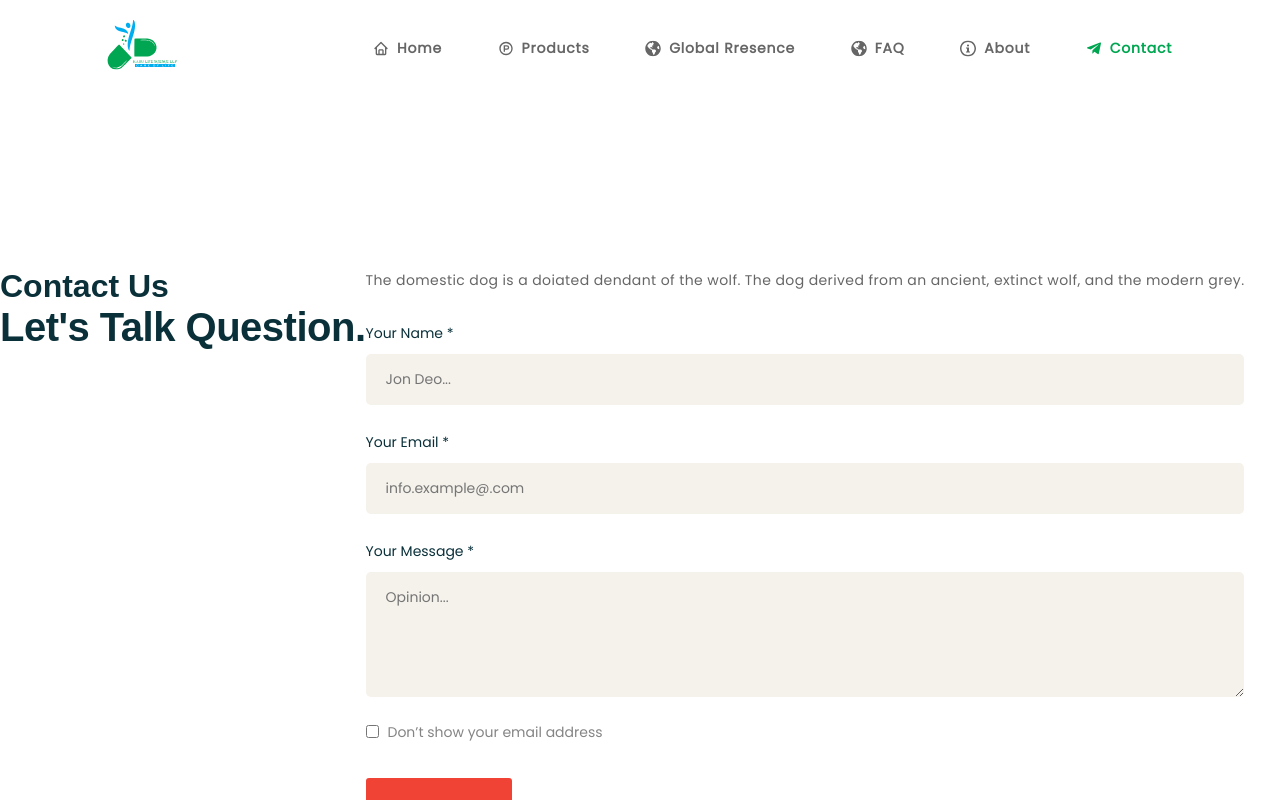
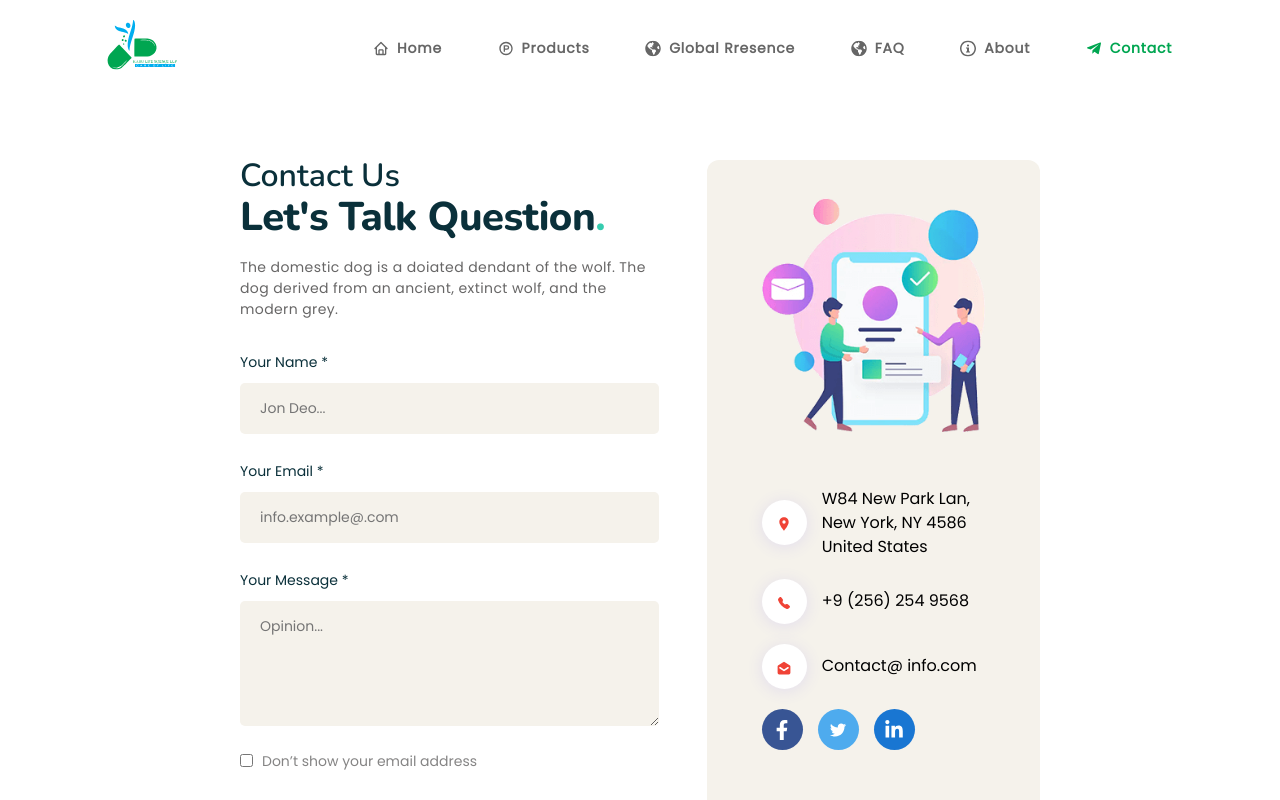
Before and after one commit to kpatel1999/kahu-life-science, a Next.js app: page /contact in a window 1280 px wide. Shown: the top 800 px of the page. Built offline with nearby package versions, Linux system fonts and the light colour scheme.

Commit message:
Worked to integrate home component and contact page

```diff
--- a/components/ContactPage/components/ContactForm/StyledComponents.tsx
+++ b/components/ContactPage/components/ContactForm/StyledComponents.tsx
@@ -1,8 +1,4 @@
 import styled from "styled-components";
-
-export const Wrapper = styled.section`
-  padding: 110px 0;
-`;
 
 export const Container = styled.div`
   width: 100%;
@@ -10,14 +6,29 @@ export const Container = styled.div`
   @media only screen and (max-width: 1200px) {
     max-width: 1230px;
   }
+
+  // @media only screen and (max-width: 1200px) {
+  //   max-width: 1230px;
+  // }
 `;
 
 export const Row = styled.div`
   display: flex;
-  flex-wrap: wrap;
+  justify-content: space-between;
+  padding: 0 15rem;
+  gap: 3rem;
 
   @media only screen and (max-width: 1200px) {
     justify-content: space-between !important;
+  }
+
+  @media only screen and (max-width: 1024px) {
+    padding: 0 5rem;
+  }
+
+  @media only screen and (max-width: 768px) {
+    display: block;
+    padding: 0 1rem;
   }
 `;
 export const ContactTitle = styled.div`
@@ -120,3 +131,87 @@ export const Button = styled.button`
   font-family: "Nunito", sans-serif;
   position: relative;
 `;
+
+export const ContectInto = styled.div`
+  flex: 0 0 41.666667%;
+  max-width: 41.666667%;
+  background: #f5f2eb;
+  border-radius: 12px;
+  padding: 38px 55px 45px;
+
+  @media only screen and (max-width: 768px) {
+    margin-top: 2rem;
+    max-width: 100%;
+  }
+`;
+
+export const ContactImgContainer = styled.div`
+  text-align: center;
+  margin-bottom: 55px;
+`;
+
+export const ContactImg = styled.img`
+  vertical-align: middle;
+  max-width: 100%;
+  height: auto;
+  border-style: none;
+`;
+
+export const Ul = styled.ul`
+  margin: 0px;
+  padding: 0px;
+`;
+
+export const Li = styled.ul`
+  display: flex;
+  align-items: center;
+  margin-bottom: 20px;
+`;
+
+export const IconContainer = styled.div`
+  width: 45px;
+  height: 45px;
+  text-align: center;
+  line-height: 45px;
+  background: #fff;
+  flex: 0 0 45px;
+  border-radius: 50%;
+  margin-right: 15px;
+  font-size: 16px;
+  color: #f04336;
+  box-shadow: 0px 2px 14.88px 1.12px rgb(97 83 252 / 11%);
+`;
+
+export const IconText = styled.div`
+  flex-grow: 1;
+`;
+
+export const ContactSocial = styled.div`
+  margin-top: 40px;
+`;
+
+export const SocialUl = styled.ul`
+  display: flex;
+  align-items: center;
+`;
+
+export const SocialLi = styled.li`
+  margin-right: 15px;
+`;
+
+interface SocialWrapperI {
+  color: string;
+}
+
+export const SocialWrapper = styled.a<SocialWrapperI>`
+  width: 41px;
+  height: 41px;
+  display: block;
+  text-align: center;
+  line-height: 41px;
+  border-radius: 50%;
+  background: ${(props) => props.color};
+  color: #fff;
+  font-size: 14px;
+  cursor: pointer;
+`;
--- a/components/ContactPage/components/ContactForm/index.tsx
+++ b/components/ContactPage/components/ContactForm/index.tsx
@@ -5,6 +5,12 @@ import Image from "next/image";
 import Link from "next/link";
 
 // Utils
+import { MdLocationOn } from "react-icons/md";
+import { BsFillTelephoneFill } from "react-icons/bs";
+import { HiMailOpen } from "react-icons/hi";
+import { FaFacebookF, FaLinkedinIn } from "react-icons/fa";
+import { AiOutlineTwitter } from "react-icons/ai";
+
 // import getImageUrl from "utils/getImageUrl";
 
 // Components
@@ -13,13 +19,15 @@ import ContectUs from "./Sub";
 
 const Contact = () => {
   return (
-    <S.Wrapper>
+    <section>
       <S.Row>
-        <S.ContactTitle>
-          <S.SubTitle>Contact Us</S.SubTitle>
-          <S.Title>Let's Talk Question.</S.Title>
-        </S.ContactTitle>
         <S.ContactWrapContent>
+          <S.ContactTitle>
+            <S.SubTitle>Contact Us</S.SubTitle>
+            <S.Title>
+              Let's Talk Question<span style={{ color: "#36ccaf" }}>.</span>
+            </S.Title>
+          </S.ContactTitle>
           <S.Description>
             The domestic dog is a doiated dendant of the wolf. The dog derived
             from an ancient, extinct wolf, and the modern grey.
@@ -54,8 +62,57 @@ const Contact = () => {
             <S.Button type="button">Send Now</S.Button>
           </S.Form>
         </S.ContactWrapContent>
+
+        <S.ContectInto>
+          <S.ContactImgContainer>
+            <S.ContactImg src="imgs/contact_img.png" alt="" />
+          </S.ContactImgContainer>
+          <div>
+            <S.Ul>
+              <S.Li>
+                <S.IconContainer>
+                  <MdLocationOn size={16} />
+                </S.IconContainer>
+                <S.IconText>
+                  W84 New Park Lan, New York, NY 4586 United States
+                </S.IconText>
+              </S.Li>
+              <S.Li>
+                <S.IconContainer>
+                  <BsFillTelephoneFill size={12} />
+                </S.IconContainer>
+                <S.IconText>+9 (256) 254 9568</S.IconText>
+              </S.Li>
+              <S.Li>
+                <S.IconContainer>
+                  <HiMailOpen width={18} height={13} />
+                </S.IconContainer>
+                <S.IconText>Contact@ info.com</S.IconText>
+              </S.Li>
+            </S.Ul>
+          </div>
+          <div>
+            <S.SocialUl>
+              <S.SocialLi>
+                <S.SocialWrapper color="#385594">
+                  <FaFacebookF size={20} />
+                </S.SocialWrapper>
+              </S.SocialLi>
+              <S.SocialLi>
+                <S.SocialWrapper color="#4eabee">
+                  <AiOutlineTwitter size={20} />
+                </S.SocialWrapper>
+              </S.SocialLi>
+              <S.SocialLi>
+                <S.SocialWrapper color="#1976d2">
+                  <FaLinkedinIn size={20} />
+                </S.SocialWrapper>
+              </S.SocialLi>
+            </S.SocialUl>
+          </div>
+        </S.ContectInto>
       </S.Row>
-    </S.Wrapper>
+    </section>
   );
 };
 
--- a/pages/_document.tsx
+++ b/pages/_document.tsx
@@ -46,8 +46,13 @@ export default class MyDocument extends Document {
     return (
       <Html lang="en">
         <Head>
-        <link rel="stylesheet" href="https://cdn.jsdelivr.net/npm/bootstrap@5.0.2/dist/css/bootstrap.min.css" integrity="sha384-EVSTQN3/azprG1Anm3QDgpJLIm9Nao0Yz1ztcQTwFspd3yD65VohhpuuCOmLASjC" crossOrigin="anonymous"/>
-        <link rel="preconnect" href="https://fonts.googleapis.com" />
+          <link
+            rel="stylesheet"
+            href="https://cdn.jsdelivr.net/npm/bootstrap@5.0.2/dist/css/bootstrap.min.css"
+            integrity="sha384-EVSTQN3/azprG1Anm3QDgpJLIm9Nao0Yz1ztcQTwFspd3yD65VohhpuuCOmLASjC"
+            crossOrigin="anonymous"
+          />
+          <link rel="preconnect" href="https://fonts.googleapis.com" />
           <link rel="preconnect" href="https://fonts.gstatic.com" />
           <link
             href="https://fonts.googleapis.com/css2?family=Poppins&family=Russo+One&display=swap"
@@ -55,7 +60,7 @@ export default class MyDocument extends Document {
           />
 
           <link
-            href="https://fonts.googleapis.com/css2?family=Nunito+Sans:wght@200&display=swap"
+            href="https://fonts.googleapis.com/css2?family=Nunito+Sans:wght@200&family=Nunito:ital,wght@0,200;0,300;0,400;0,500;0,600;0,700;0,800;1,400;1,500;1,700&display=swap"
             rel="stylesheet"
           />
         </Head>
--- a/pages/counter.tsx
+++ b/pages/counter.tsx
@@ -2,7 +2,7 @@ import React from "react";
 import Head from "next/head";
 import { NextPage } from "next";
 import FullLayout from "../components/FullLayout";
-import CounterPage from "../components/CounterPage";
+import CounterPage from "../components/HomePage/components/Counter";
 
 const Counter: NextPage = () => {
   return (
--- a/pages/slider.tsx
+++ b/pages/slider.tsx
@@ -2,7 +2,7 @@ import React from "react";
 import Head from "next/head";
 import { NextPage } from "next";
 import FullLayout from "../components/FullLayout";
-import Sliderpage from "../components/Slider";
+import Sliderpage from "../components/HomePage/components/Slider";
 
 const Slider: NextPage = () => {
   return (
```
Also changed, not shown: components/ContactPage/components/ContactForm/Sub/index.tsx (+3 -7 lines), components/HomePage/components/Slider/index.tsx (renamed from components/Slider/index.tsx, +4 -4 lines), components/HomePage/components/VisionMission/data.tsx (added, +22 -0 lines), components/HomePage/components/VisionMission/index.tsx (added, +98 -0 lines), components/HomePage/index.tsx (+7 -1 lines), components/HomePage/components/Counter/index.tsx (renamed from components/CounterPage/index.tsx), 1 other file (tests, documents, lock files or other folders).
